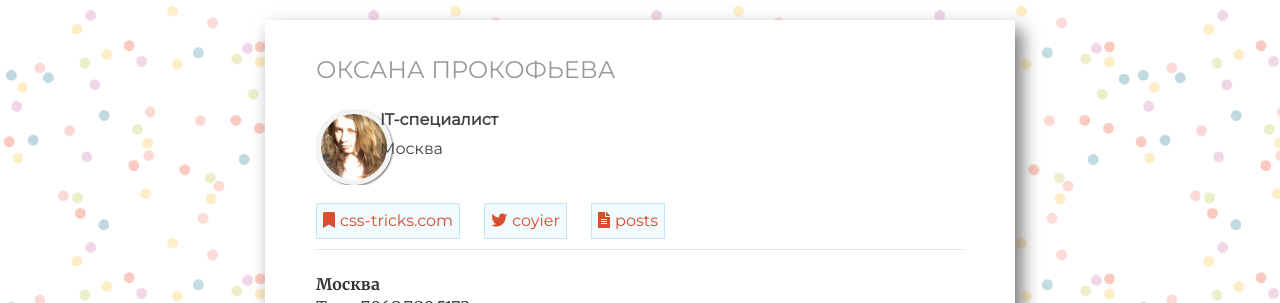
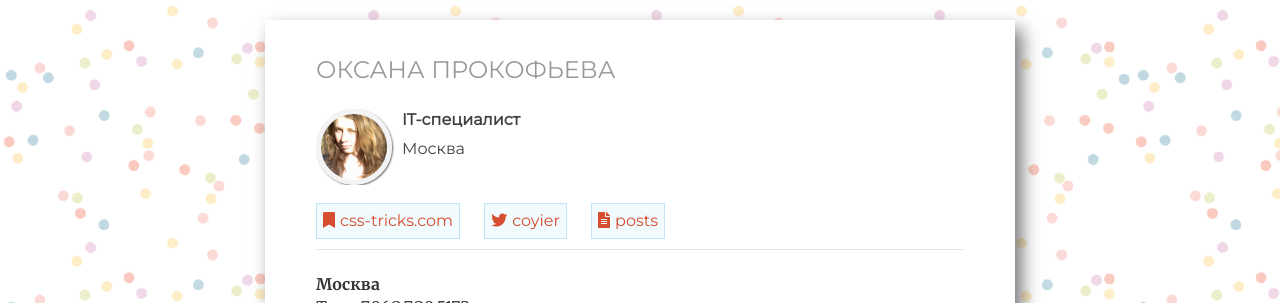
Before and after one commit to cvkp/cvkp.github.io, a Jekyll site: the page built from index.html, in a window 1280 px wide. Shown: the top 303 px of the page. Built offline with Jekyll 4.4.1, drawn with Linux system fonts in a browser that asks for light colours; nearby versions of some CDN libraries; the list of posts is cut into pages by our own code.

Commit message:
Update style.css

```diff
--- a/css/style.css
+++ b/css/style.css
@@ -825,7 +825,7 @@ color: #2ea2cc;
 
 .mh-contributor .mh-simple-image {
     float: left;
-    width: 56px;
+    width: 86px;
 }
 
 
```
